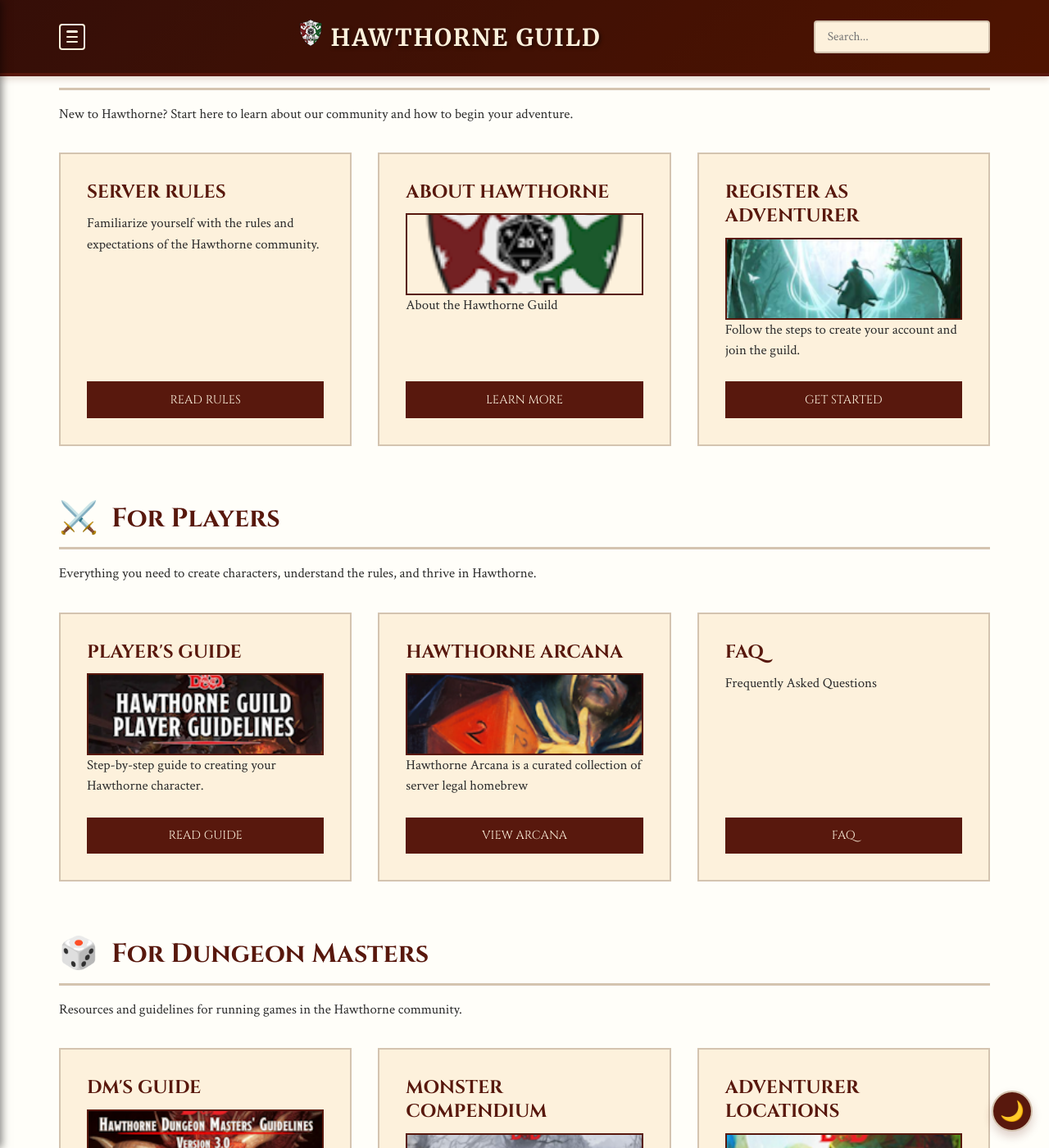
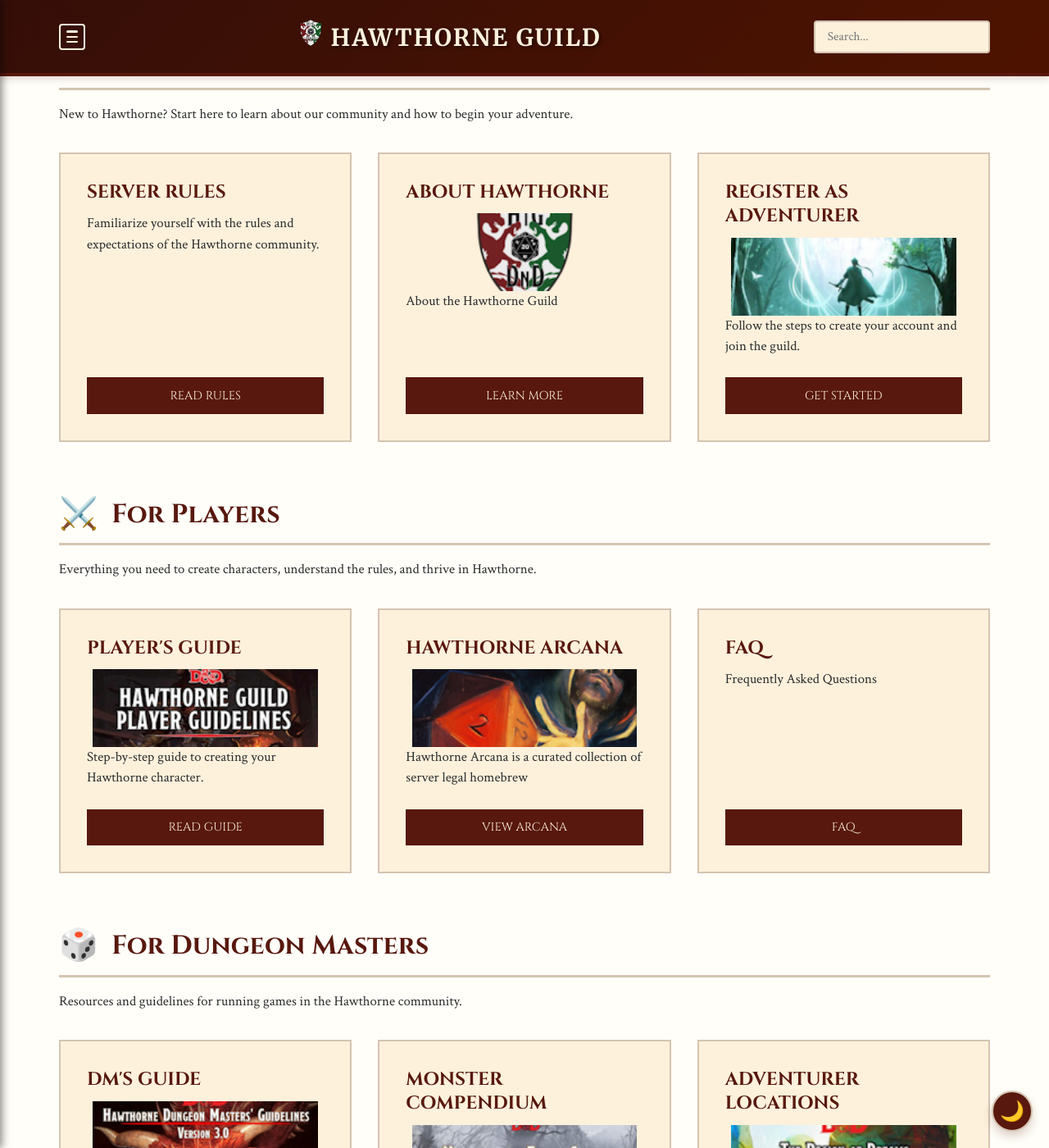
Before and after one commit to coconutswallow/Guides, a Jekyll site: the page built from index.html, in a window 1280 px wide and 1400 px high, scrolled down 368 px. Shown: the whole window at 82% size. Built offline with Jekyll 4.4.1, drawn with Linux system fonts in a browser that asks for light colours; comment, search, counter and statistics services are not loaded.

Commit message:
try this

```diff
--- a/index.html
+++ b/index.html
@@ -108,10 +108,10 @@
 
 <style>
 .card-thumbnail {
-  width: 100%;
-  height: 100px;
+  width: 95%;
+  height: 95px;
   object-fit: cover;
-  border: 2px solid #58180D;
+  border: none;
   margin-bottom: 1em;
   display: block;
   margin: auto
```
Also changed, not shown: assets/thumbnails/guild-icon-large.png.
